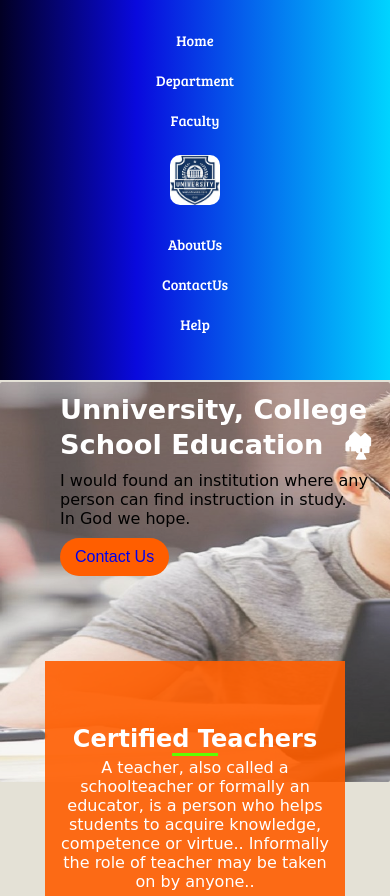
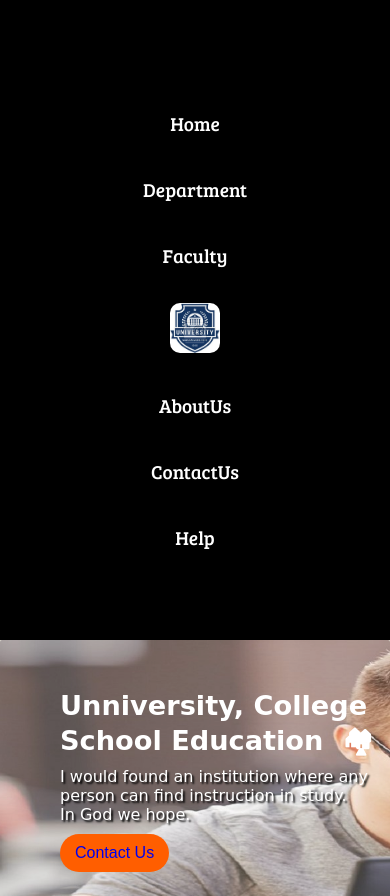
Before and after one commit to pushpender4/insitute-management-system, a plain HTML site: page Sub-pages/AboutUs.html in a window 390 px wide. Shown: the top 896 px of the page. Drawn offline with Linux system fonts and the light colour scheme; a web font is replaced by a local one.

Commit message:
black navbar

```diff
--- a/Sub-pages/AboutUs.html
+++ b/Sub-pages/AboutUs.html
@@ -9,7 +9,7 @@
     <link href="https://fonts.googleapis.com/css?family=Baloo+Bhai|Bree+Serif&display=swap" rel="stylesheet">
     <link rel="icon" type="image/x-icon" href="../img1/i.png">
     <link rel="stylesheet" href="../css/style1.css">
-    <link rel="stylesheet" media="screen and (max-width: 969px)" href="../css/nav_res.css">
+    <!-- <link rel="stylesheet" media="screen and (max-width: 969px)" href="../css/nav_res.css"> -->
     <link href="https://fonts.googleapis.com/css2?family=Rubik&family=Source+Serif+4&display=swap" rel="stylesheet">
 
     <style>
@@ -19,8 +19,7 @@
             color: white;
         }
 
-        /* --------------------------------------------------------------------Home Section ------------------------------------------------ */
-
+        /* -------------------------------------------------Home Section ------------------------------------------------ */
         .im::before {
             content: "";
             position: absolute;
@@ -36,20 +35,21 @@
 
         .im h1 {
             color: white;
-            margin-left: 220px;
+            margin-left: 150px;
             margin-top: 50px;
             font-size: 2.7rem;
         }
 
         .im p {
-            color: #000000;
-            margin-left: 220px;
+            color: white;
+            text-shadow: 2px 2px 2px black;
+            margin-left: 150px;
             font-size: 1rem;
         }
 
         .im button {
             color: white;
-            margin-left: 220px;
+            margin-left: 150px;
         }
 
         button {
@@ -74,15 +74,13 @@
             box-shadow: 0 12px 16px 0 rgba(0, 0, 0, 0.24), 0 17px 50px 0 rgba(0, 0, 0, 0.19);
         }
 
-        /* -------------------------------------------------------------Last Four Boxes --------------------------------------------------------------- */
-
+        /* --------------------------------------------------Last Four Boxes ------------------------------------------ */
         .bx {
             margin-top: 75px;
             display: flex;
             justify-content: center;
             align-items: center;
             flex-wrap: wrap;
-
         }
 
         .bx .bxx {
@@ -204,7 +202,6 @@
             }
         }
 
-
         @media screen and (min-width:900px) and (max-width:969px) {
             .bx .bxx {
                 z-index: -1;
@@ -234,13 +231,49 @@
             }
         }
 
+        /*--------------------------------------------------- media query for navbar responsive ---------------------------- */
+        @media screen and (max-width:969px) {
+            .navbar {
+                position: static;
+            }
+
+            .navbar::before {
+                opacity: 1;
+                background-color: black;
+                height: 640px;
+            }
+
+            .center ul {
+                margin-top: 70px;
+                flex-direction: column;
+                align-items: center;
+            }
+
+            .center ul li {
+                padding: 20px 10px;
+            }
+
+            .center ul li a {
+                font-size: 1.2rem;
+                font-weight: 500;
+            }
+
+            .im::before {
+                top: 640px;
+            }
+
+            .im {
+                margin-top: 120px;
+            }
+        }
+
         /*--------------------------------------------------- media queries closed--------------------------------------- */
     </style>
 </head>
 
 <body>
 
-    <!---------------------------------------------------------------------- navbar ----------------------------------------------------->
+    <!----------------------------------------------------- navbar ----------------------------------------------->
 
     <div class="navbar">
         <div class="center">
@@ -260,8 +293,7 @@
         </div>
     </div>
 
-    <!---------------------------------------------------------------------- Home Seciton ------------------------------------------------>
-
+    <!---------------------------------------------------- Home Seciton ---------------------------------------->
     <div class="im">
         <h1>Unniversity, College <br> School Education &nbsp;&#127960;</h1>
         <p>
@@ -269,9 +301,7 @@
         </p>
         <button class="tb"><a href="ContactUs.html"> Contact Us</a></button>
     </div>
-
-    <!----------------------------------------------------------------------- Last four boxes ------------------------------------------------>
-
+    <!-------------------------------------------------- Last four boxes -------------------------------------------->
     <div class="bx">
 
         <div class="bxx">
--- a/css/nav_res.css
+++ b/css/nav_res.css
@@ -1,25 +1,25 @@
 /*-------------------------------------------------- navbar styling---------------------------------------------------------- */
-.navbar{
+.navbar {
     position: static;
 }
 
 .navbar::before {
     opacity: 1;
-    background: rgb(2, 0, 36);
-    background: linear-gradient(90deg, rgba(2, 0, 36, 1) 0%, rgba(9, 9, 221, 1) 35%, rgba(0, 212, 255, 1) 100%);
-    height: 380px;
+    background-color: black;
+    height: 600px;
 }
 
 .center ul {
+    margin-top: 70px;
     flex-direction: column;
     align-items: center;
 }
 
 .center ul li {
-    padding: 10px 10px;
+    padding: 20px 10px;
 }
 
 .center ul li a {
-    font-size: .9rem;
+    font-size: 1.2rem;
     font-weight: 500;
 }
--- a/css/style.css
+++ b/css/style.css
@@ -1,4 +1,4 @@
-/* -----------------------------------------------------Home Page CSS------------------------------------------------------------------ */
+/* ---------------------------------Home Page CSS----------------------------------------------------- */
 
 * {
     margin: 0;
@@ -10,9 +10,7 @@ html {
     scroll-behavior: smooth;
 }
 
-
-/*------------------------------------------------------- ---scroll bar -------------------------------------------------------------- */
-
+/*------------------------------------- ---scroll bar ------------------------------------------------- */
 /* width */
 ::-webkit-scrollbar {
     width: 15px;
@@ -37,8 +35,7 @@ html {
     background: radial-gradient(circle, rgba(63, 94, 251, 1) 14%, rgba(252, 70, 107, 1) 100%);
 }
 
-/* ----------------------------------------------------------------Navbar---------------------------------------------------------------*/
-
+/* ------------------------------------------------------Navbar--------------------------------------------------------*/
 .navbar {
     display: flex;
     align-items: center;
@@ -58,10 +55,7 @@ html {
     width: 100%;
     z-index: -1;
     opacity: 0.9;
-    /* border-top-left-radius: 16px;
-    border-bottom-right-radius: 16px; */
 }
-
 
 .log img {
     margin: 15px 50px;
@@ -91,8 +85,6 @@ html {
     border-radius: 5px;
     padding: 4px 10px;
     color: white;
-    /* font-family: 'Ubuntu', sans-serif;
-    font-family: 'Baloo Da 2', cursive; */
     font-family: 'Bree Serif', serif;
     font-weight: 400;
 }
@@ -102,14 +94,7 @@ html {
     text-shadow: 2px 2px 4px #ffffff;
 }
 
-/* .center ul li a:active {
-    /* background-color: rgb(149, 162, 199); */
-    /* background-color: black; */
-    /* color: white; */
-/* } */
-
-/*--------------------------------------------------------------Home section -------------------------------------------------------*/
-
+/*------------------------------------------------------Home section ---------------------------------------------------*/
 .home {
     display: flex;
     flex-direction: column;
@@ -141,18 +126,6 @@ section1::before {
     margin-top: -50px;
 }
 
-/* .heading p {
-    text-align: center;
-    margin: 15px 150px;
-    font-size: 1.1rem;
-    font-weight: bolder;
-    font-family: 'Bree Serif', serif;
-    color: white;
-    background-color: #4f5363;
-    border-radius: 15px;
-    padding: 5px;
-} */
-
 .home .heading .bt {
     display: flex;
     justify-content: center;
@@ -183,10 +156,8 @@ section1::before {
     background-color: rgb(0, 68, 255);
 }
 
-/*------------------------------------------------------------ department boxes--------------------------------------------------------  */
+/*---------------------------------------------- department boxes-----------------------------------------------  */
 .hback {
-    /* background: rgb(238, 174, 202);
-    background: radial-gradient(circle, rgba(238, 174, 202, 1) 0%, rgba(148, 187, 233, 1) 100%); */
     height: 100px;
     margin-top: -13.5px;
     display: flex;
@@ -198,12 +169,6 @@ section1::before {
     color: black;
     font-size: 2.5rem;
 }
-
-/* .background {
-    margin-top: -34px;
-    z-index: -5;
-    background-color: rgba(71, 227, 255, 0.637);
-} */
 
 .dept {
     margin: 34px;
@@ -300,15 +265,13 @@ hr {
     background-color: #132b06;
 }
 
-/*--------------------------------------------------------- Copyright And Icons------------------------------------------------------ */
+/*----------------------------------------------- Copyright And Icons-------------------------------------------------- */
 
 .ftt {
     background-color: #cacad6;
     width: 100%;
     margin: 10px auto;
     height: 80px;
-    /* border-top-left-radius: 10px;
-    border-bottom-right-radius: 10px; */
 }
 
 /*------------------------------ icons--------------------------- */
@@ -339,7 +302,7 @@ hr {
 }
 
 
-/*---------------------------------------------------- media queries------------------------------------------------------------- */
+/*---------------------------------------------------- media queries------------------------------------------------------ */
 @media screen and (min-width:600px) and (max-width:969px) {
     .hback {
         margin-top: -20px;
@@ -530,29 +493,38 @@ hr {
     }
 }
 
-
+/* --------------------------------------nav responsive media query-------------------------------------------------- */
 @media screen and (max-width:969px) {
-    .navbar{
+    .navbar {
         position: static;
     }
+
     .navbar::before {
         opacity: 1;
-        background: rgb(2, 0, 36);
-        background: linear-gradient(90deg, rgba(2, 0, 36, 1) 0%, rgba(9, 9, 221, 1) 35%, rgba(0, 212, 255, 1) 100%);
-        height: 340px;
+        background-color: black;
+        height: 600px;
     }
 
     .center ul {
         flex-direction: column;
         align-items: center;
+        margin-top: 70px;
     }
 
     .center ul li {
-        padding: 10px 10px;
+        padding: 20px 10px;
     }
 
     .center ul li a {
-        font-size: .9rem;
+        font-size: 1.2rem;
         font-weight: 500;
     }
+
+    section1::before {
+        top: 600px;
+    }
+
+    .home {
+        margin-top: 30px;
+    }
 }
```
Also changed, not shown: Sub-pages/ContactUs.html (+38 -8 lines), Sub-pages/Faculty.html (+33 -23 lines), Sub-pages/Help.html (+43 -12 lines), index.html (+2 -2 lines).
